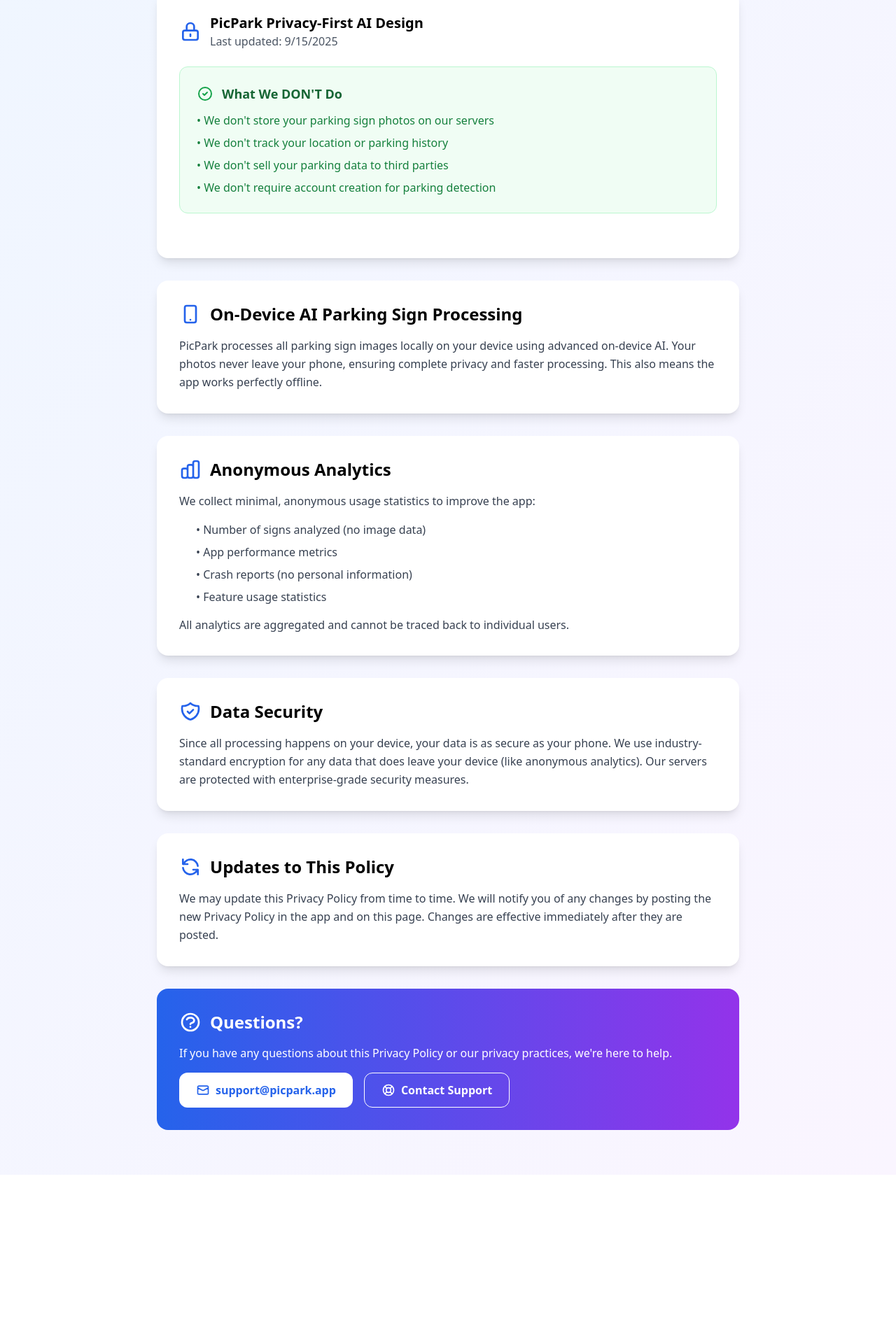
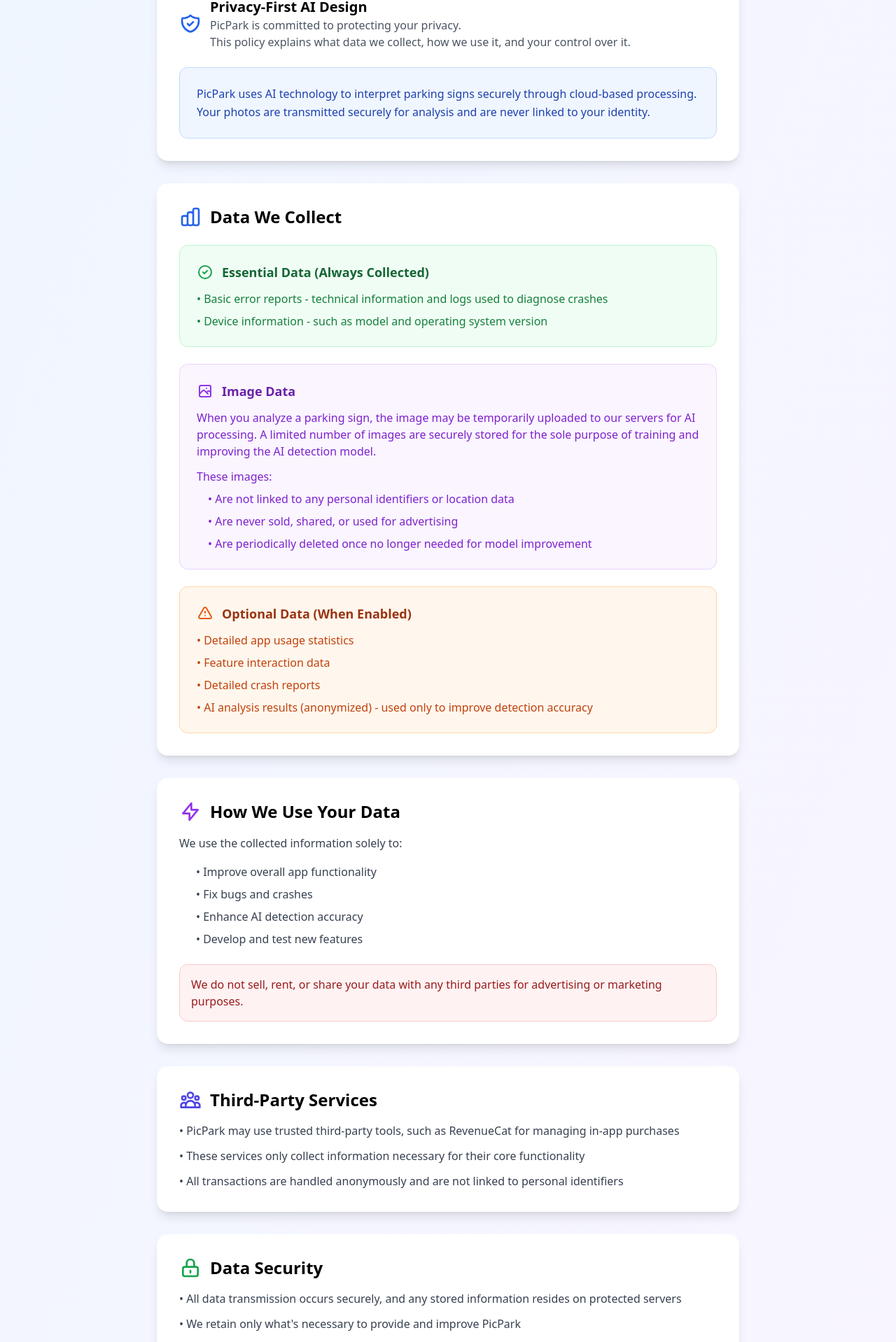
Before and after one commit to Rasmus257/PicPark-Website, a SvelteKit app: page /privacy in a window 1280 px wide. Shown: the part 302-2220 px from the top of the page at 70% size. Before the commit the page ends 1981 px from the top, so only its background shows below. Built offline with nearby package versions, Linux system fonts and the light colour scheme.

Commit message:
seperate api endpoint and cleaner status

```diff
--- a/package.json
+++ b/package.json
@@ -8,9 +8,6 @@
     "preview": "vite preview",
     "check": "svelte-kit sync && svelte-check --tsconfig ./tsconfig.json",
     "check:watch": "svelte-kit sync && svelte-check --tsconfig ./tsconfig.json --watch"
-  },
-  "dependencies": {
-    "better-sqlite3": "^9.2.2"
   },
   "devDependencies": {
     "@sveltejs/adapter-node": "^2.0.0",
--- a/src/routes/+error.svelte
+++ b/src/routes/+error.svelte
@@ -1,7 +1,3 @@
-<script>
-  import { page } from '$app/stores';
-</script>
-
 <svelte:head>
   <title>Page Not Found - PicPark</title>
   <meta name="description" content="The page you're looking for doesn't exist. Return to PicPark homepage for AI-powered parking sign detection." />
--- a/src/routes/privacy/+page.svelte
+++ b/src/routes/privacy/+page.svelte
@@ -8,8 +8,8 @@
 <div class="bg-gradient-to-br from-blue-50 to-purple-50 py-16">
   <div class="max-w-4xl mx-auto px-4 sm:px-6 lg:px-8">
     <div class="text-center mb-12">
-      <h1 class="text-4xl font-bold bg-gradient-to-r from-blue-600 to-blue-800 bg-clip-text text-transparent mb-4">PicPark Privacy Policy & Data Protection</h1>
-      <p class="text-xl text-gray-600">Complete privacy with on-device AI processing. Your parking data stays secure on your device.</p>
+      <h1 class="text-4xl leading-[45px] font-bold bg-gradient-to-r from-blue-600 to-blue-800 bg-clip-text text-transparent mb-4">PicPark Privacy Policy & Data Protection</h1>
+      <p class="text-xl text-gray-600">Last updated: 17/10/2025</p>
     </div>
 
     <div class="bg-white rounded-2xl p-8 shadow-lg mb-8">
@@ -19,43 +19,151 @@
             stroke-linecap="round"
             stroke-linejoin="round"
             stroke-width="2"
-            d="M12 15v2m-6 4h12a2 2 0 002-2v-6a2 2 0 00-2-2H6a2 2 0 00-2 2v6a2 2 0 002 2zm10-10V7a4 4 0 00-8 0v4h8z"
+            d="M9 12l2 2 4-4m5.618-4.016A11.955 11.955 0 0112 2.944a11.955 11.955 0 01-8.618 3.04A12.02 12.02 0 003 9c0 5.591 3.824 10.29 9 11.622 5.176-1.332 9-6.03 9-11.622 0-1.042-.133-2.052-.382-3.016z"
           ></path>
         </svg>
         <div>
-          <h2 class="text-xl font-semibold">PicPark Privacy-First AI Design</h2>
-          <p class="text-gray-600">Last updated: {new Date().toLocaleDateString()}</p>
+          <h2 class="text-xl font-semibold">Privacy-First AI Design</h2>
+          <p class="text-gray-600">PicPark is committed to protecting your privacy. <br />This policy explains what data we collect, how we use it, and your control over it.</p>
         </div>
       </div>
 
-      <div class="bg-green-50 border border-green-200 rounded-xl p-6 mb-8">
-        <div class="flex items-center space-x-3 mb-3">
-          <svg class="w-6 h-6 text-green-600" fill="none" stroke="currentColor" viewBox="0 0 24 24">
-            <path stroke-linecap="round" stroke-linejoin="round" stroke-width="2" d="M9 12l2 2 4-4m6 2a9 9 0 11-18 0 9 9 0 0118 0z"></path>
-          </svg>
-          <h3 class="text-lg font-semibold text-green-800">What We DON'T Do</h3>
-        </div>
-        <ul class="space-y-2 text-green-700">
-          <li>• We don't store your parking sign photos on our servers</li>
-          <li>• We don't track your location or parking history</li>
-          <li>• We don't sell your parking data to third parties</li>
-          <li>• We don't require account creation for parking detection</li>
-        </ul>
+      <div class="bg-blue-50 border border-blue-200 rounded-xl p-6">
+        <p class="text-blue-800 leading-relaxed">
+          PicPark uses AI technology to interpret parking signs securely through cloud-based processing. Your photos are transmitted securely for analysis and are never linked to
+          your identity.
+        </p>
       </div>
     </div>
 
     <div class="space-y-8">
       <div class="bg-white rounded-2xl p-8 shadow-lg">
+        <h2 class="text-2xl font-semibold mb-6 flex items-center">
+          <svg class="w-10 h-10 sm:w-8 sm:h-8 mr-3 text-blue-600" fill="none" stroke="currentColor" viewBox="0 0 24 24">
+            <path
+              stroke-linecap="round"
+              stroke-linejoin="round"
+              stroke-width="2"
+              d="M9 19v-6a2 2 0 00-2-2H5a2 2 0 00-2 2v6a2 2 0 002 2h2a2 2 0 002-2zm0 0V9a2 2 0 012-2h2a2 2 0 012 2v10m-6 0a2 2 0 002 2h2a2 2 0 002-2m0 0V5a2 2 0 012-2h2a2 2 0 012 2v14a2 2 0 01-2 2h-2a2 2 0 01-2-2z"
+            ></path>
+          </svg>
+          Data We Collect
+        </h2>
+
+        <div class="bg-green-50 border border-green-200 rounded-xl p-6 mb-6">
+          <div class="flex items-center space-x-3 mb-3">
+            <svg class="w-6 h-6 text-green-600" fill="none" stroke="currentColor" viewBox="0 0 24 24">
+              <path stroke-linecap="round" stroke-linejoin="round" stroke-width="2" d="M9 12l2 2 4-4m6 2a9 9 0 11-18 0 9 9 0 0118 0z"></path>
+            </svg>
+            <h3 class="text-lg font-semibold text-green-800">Essential Data (Always Collected)</h3>
+          </div>
+          <ul class="space-y-2 text-green-700">
+            <li>• Basic error reports - technical information and logs used to diagnose crashes</li>
+            <li>• Device information - such as model and operating system version</li>
+          </ul>
+        </div>
+
+        <div class="bg-purple-50 border border-purple-200 rounded-xl p-6 mb-6">
+          <div class="flex items-center space-x-3 mb-3">
+            <svg class="w-6 h-6 text-purple-600" fill="none" stroke="currentColor" viewBox="0 0 24 24">
+              <path
+                stroke-linecap="round"
+                stroke-linejoin="round"
+                stroke-width="2"
+                d="M4 16l4.586-4.586a2 2 0 012.828 0L16 16m-2-2l1.586-1.586a2 2 0 012.828 0L20 14m-6-6h.01M6 20h12a2 2 0 002-2V6a2 2 0 00-2-2H6a2 2 0 00-2 2v12a2 2 0 002 2z"
+              ></path>
+            </svg>
+            <h3 class="text-lg font-semibold text-purple-800">Image Data</h3>
+          </div>
+          <p class="text-purple-700 mb-3">
+            When you analyze a parking sign, the image may be temporarily uploaded to our servers for AI processing. A limited number of images are securely stored for the sole
+            purpose of training and improving the AI detection model.
+          </p>
+          <p class="text-purple-700 mb-2 font-medium">These images:</p>
+          <ul class="space-y-2 text-purple-700 ml-4">
+            <li>• Are not linked to any personal identifiers or location data</li>
+            <li>• Are never sold, shared, or used for advertising</li>
+            <li>• Are periodically deleted once no longer needed for model improvement</li>
+          </ul>
+        </div>
+
+        <div class="bg-orange-50 border border-orange-200 rounded-xl p-6">
+          <div class="flex items-center space-x-3 mb-3">
+            <svg class="w-6 h-6 text-orange-600" fill="none" stroke="currentColor" viewBox="0 0 24 24">
+              <path
+                stroke-linecap="round"
+                stroke-linejoin="round"
+                stroke-width="2"
+                d="M12 9v2m0 4h.01m-6.938 4h13.856c1.54 0 2.502-1.667 1.732-3L13.732 4c-.77-1.333-2.694-1.333-3.464 0L3.34 16c-.77 1.333.192 3 1.732 3z"
+              ></path>
+            </svg>
+            <h3 class="text-lg font-semibold text-orange-800">Optional Data (When Enabled)</h3>
+          </div>
+          <ul class="space-y-2 text-orange-700">
+            <li>• Detailed app usage statistics</li>
+            <li>• Feature interaction data</li>
+            <li>• Detailed crash reports</li>
+            <li>• AI analysis results (anonymized) - used only to improve detection accuracy</li>
+          </ul>
+        </div>
+      </div>
+
+      <div class="bg-white rounded-2xl p-8 shadow-lg">
         <h2 class="text-2xl font-semibold mb-4 flex items-center">
-          <svg class="w-10 h-10 sm:w-8 sm:h-8 mr-3 text-blue-600" fill="none" stroke="currentColor" viewBox="0 0 24 24">
-            <path stroke-linecap="round" stroke-linejoin="round" stroke-width="2" d="M12 18h.01M8 21h8a2 2 0 002-2V5a2 2 0 00-2-2H8a2 2 0 00-2 2v14a2 2 0 002 2z"></path>
+          <svg class="w-8 h-8 mr-3 text-purple-600" fill="none" stroke="currentColor" viewBox="0 0 24 24">
+            <path stroke-linecap="round" stroke-linejoin="round" stroke-width="2" d="M13 10V3L4 14h7v7l9-11h-7z"></path>
           </svg>
-          On-Device AI Parking Sign Processing
+          How We Use Your Data
         </h2>
-        <p class="text-gray-700 leading-relaxed">
-          PicPark processes all parking sign images locally on your device using advanced on-device AI. Your photos never leave your phone, ensuring complete privacy and faster
-          processing. This also means the app works perfectly offline.
-        </p>
+        <p class="text-gray-700 leading-relaxed mb-4">We use the collected information solely to:</p>
+        <ul class="space-y-2 text-gray-700 ml-6">
+          <li>• Improve overall app functionality</li>
+          <li>• Fix bugs and crashes</li>
+          <li>• Enhance AI detection accuracy</li>
+          <li>• Develop and test new features</li>
+        </ul>
+        <div class="bg-red-50 border border-red-200 rounded-xl p-4 mt-6">
+          <p class="text-red-800 font-medium">We do not sell, rent, or share your data with any third parties for advertising or marketing purposes.</p>
+        </div>
+      </div>
+
+      <div class="bg-white rounded-2xl p-8 shadow-lg">
+        <h2 class="text-2xl font-semibold mb-4 flex items-center">
+          <svg class="w-8 h-8 mr-3 text-indigo-600" fill="none" stroke="currentColor" viewBox="0 0 24 24">
+            <path
+              stroke-linecap="round"
+              stroke-linejoin="round"
+              stroke-width="2"
+              d="M17 20h5v-2a3 3 0 00-5.356-1.857M17 20H7m10 0v-2c0-.656-.126-1.283-.356-1.857M7 20H2v-2a3 3 0 015.356-1.857M7 20v-2c0-.656.126-1.283.356-1.857m0 0a5.002 5.002 0 019.288 0M15 7a3 3 0 11-6 0 3 3 0 016 0zm6 3a2 2 0 11-4 0 2 2 0 014 0zM7 10a2 2 0 11-4 0 2 2 0 014 0z"
+            ></path>
+          </svg>
+          Third-Party Services
+        </h2>
+        <ul class="space-y-3 text-gray-700">
+          <li>• PicPark may use trusted third-party tools, such as RevenueCat for managing in-app purchases</li>
+          <li>• These services only collect information necessary for their core functionality</li>
+          <li>• All transactions are handled anonymously and are not linked to personal identifiers</li>
+        </ul>
+      </div>
+
+      <div class="bg-white rounded-2xl p-8 shadow-lg">
+        <h2 class="text-2xl font-semibold mb-4 flex items-center">
+          <svg class="w-8 h-8 mr-3 text-green-600" fill="none" stroke="currentColor" viewBox="0 0 24 24">
+            <path
+              stroke-linecap="round"
+              stroke-linejoin="round"
+              stroke-width="2"
+              d="M12 15v2m-6 4h12a2 2 0 002-2v-6a2 2 0 00-2-2H6a2 2 0 00-2 2v6a2 2 0 002 2zm10-10V7a4 4 0 00-8 0v4h8z"
+            ></path>
+          </svg>
+          Data Security
+        </h2>
+        <ul class="space-y-3 text-gray-700">
+          <li>• All data transmission occurs securely, and any stored information resides on protected servers</li>
+          <li>• We retain only what's necessary to provide and improve PicPark</li>
+          <li>• If you uninstall the app, any associated data is automatically deleted after a short retention period</li>
+          <li>• PicPark does not sell, share, or expose personal data to any third party</li>
+        </ul>
       </div>
 
       <div class="bg-white rounded-2xl p-8 shadow-lg">
@@ -65,42 +173,20 @@
               stroke-linecap="round"
               stroke-linejoin="round"
               stroke-width="2"
-              d="M9 19v-6a2 2 0 00-2-2H5a2 2 0 00-2 2v6a2 2 0 002 2h2a2 2 0 002-2zm0 0V9a2 2 0 012-2h2a2 2 0 012 2v10m-6 0a2 2 0 002 2h2a2 2 0 002-2m0 0V5a2 2 0 012-2h2a2 2 0 012 2v14a2 2 0 01-2 2h-2a2 2 0 01-2-2z"
+              d="M12 6V4m0 2a2 2 0 100 4m0-4a2 2 0 110 4m-6 8a2 2 0 100-4m0 4a2 2 0 100 4m0-4v2m0-6V4m6 6v10m6-2a2 2 0 100-4m0 4a2 2 0 100 4m0-4v2m0-6V4"
             ></path>
           </svg>
-          Anonymous Analytics
+          Your Control
         </h2>
-        <p class="text-gray-700 leading-relaxed mb-4">We collect minimal, anonymous usage statistics to improve the app:</p>
-        <ul class="space-y-2 text-gray-700 ml-6">
-          <li>• Number of signs analyzed (no image data)</li>
-          <li>• App performance metrics</li>
-          <li>• Crash reports (no personal information)</li>
-          <li>• Feature usage statistics</li>
+        <ul class="space-y-3 text-gray-700">
+          <li>• You remain in control of your data</li>
+          <li>• You can enable or disable additional data collection at any time within the app's settings</li>
+          <li>• Even when disabled, we continue to collect only minimal technical information required for the app to function reliably</li>
         </ul>
-        <p class="text-gray-700 mt-4">All analytics are aggregated and cannot be traced back to individual users.</p>
       </div>
-
       <div class="bg-white rounded-2xl p-8 shadow-lg">
         <h2 class="text-2xl font-semibold mb-4 flex items-center">
-          <svg class="w-8 h-8 mr-3 text-blue-600" fill="none" stroke="currentColor" viewBox="0 0 24 24">
-            <path
-              stroke-linecap="round"
-              stroke-linejoin="round"
-              stroke-width="2"
-              d="M9 12l2 2 4-4m5.618-4.016A11.955 11.955 0 0112 2.944a11.955 11.955 0 01-8.618 3.04A12.02 12.02 0 003 9c0 5.591 3.824 10.29 9 11.622 5.176-1.332 9-6.03 9-11.622 0-1.042-.133-2.052-.382-3.016z"
-            ></path>
-          </svg>
-          Data Security
-        </h2>
-        <p class="text-gray-700 leading-relaxed">
-          Since all processing happens on your device, your data is as secure as your phone. We use industry-standard encryption for any data that does leave your device (like
-          anonymous analytics). Our servers are protected with enterprise-grade security measures.
-        </p>
-      </div>
-
-      <div class="bg-white rounded-2xl p-8 shadow-lg">
-        <h2 class="text-2xl font-semibold mb-4 flex items-center">
-          <svg class="w-8 h-8 mr-3 text-blue-600" fill="none" stroke="currentColor" viewBox="0 0 24 24">
+          <svg class="w-8 h-8 mr-3 text-gray-600" fill="none" stroke="currentColor" viewBox="0 0 24 24">
             <path
               stroke-linecap="round"
               stroke-linejoin="round"
@@ -115,6 +201,21 @@
           effective immediately after they are posted.
         </p>
       </div>
+      <div class="bg-gradient-to-r from-red-500 to-orange-500 rounded-2xl p-8 text-white">
+        <h2 class="text-2xl font-semibold mb-4 flex items-center">
+          <svg class="w-8 h-8 mr-3" fill="none" stroke="currentColor" viewBox="0 0 24 24">
+            <path
+              stroke-linecap="round"
+              stroke-linejoin="round"
+              stroke-width="2"
+              d="M12 9v2m0 4h.01m-6.938 4h13.856c1.54 0 2.502-1.667 1.732-3L13.732 4c-.77-1.333-2.694-1.333-3.464 0L3.34 16c-.77 1.333.192 3 1.732 3z"
+            ></path>
+          </svg>
+          Disclaimer
+        </h2>
+        <p class="text-lg">PicPark is not responsible for any parking tickets, fines, or violations that may occur while using the app.</p>
+        <p class="mt-2">Users are solely responsible for confirming local parking rules and regulations.</p>
+      </div>
 
       <div class="bg-gradient-to-r from-blue-600 to-purple-600 rounded-2xl p-8 text-white">
         <h2 class="text-2xl font-semibold mb-4 flex items-center">
@@ -126,13 +227,12 @@
               d="M8.228 9c.549-1.165 2.03-2 3.772-2 2.21 0 4 1.343 4 3 0 1.4-1.278 2.575-3.006 2.907-.542.104-.994.54-.994 1.093m0 3h.01M21 12a9 9 0 11-18 0 9 9 0 0118 0z"
             ></path>
           </svg>
-          Questions?
+          Questions or Concerns?
         </h2>
-        <p class="mb-4">If you have any questions about this Privacy Policy or our privacy practices, we're here to help.</p>
-        <div class="flex flex-col sm:flex-row gap-4">
+        <p class="mb-4">If you have any questions about our privacy practices, please contact us at:</p>
         <a
           href="mailto:support@picpark.app"
-            class="bg-white text-blue-600 px-6 py-3 rounded-xl font-semibold hover:bg-gray-100 transition-colors flex items-center justify-center"
+          class="bg-white text-blue-600 px-6 py-3 rounded-xl font-semibold hover:bg-gray-100 transition-colors flex items-center justify-center w-fit"
         >
           <svg class="w-5 h-5 mr-2" fill="none" stroke="currentColor" viewBox="0 0 24 24">
             <path
@@ -144,22 +244,7 @@
           </svg>
           support@picpark.app
         </a>
-          <a
-            href="/support"
-            class="border border-white text-white px-6 py-3 rounded-xl font-semibold hover:bg-white hover:text-blue-600 transition-colors flex items-center justify-center"
-          >
-            <svg class="w-5 h-5 mr-2" fill="none" stroke="currentColor" viewBox="0 0 24 24">
-              <path
-                stroke-linecap="round"
-                stroke-linejoin="round"
-                stroke-width="2"
-                d="M18.364 5.636l-3.536 3.536m0 5.656l3.536 3.536M9.172 9.172L5.636 5.636m3.536 9.192L5.636 18.364M21 12a9 9 0 11-18 0 9 9 0 0118 0zm-5 0a4 4 0 11-8 0 4 4 0 018 0z"
-              ></path>
-            </svg>
-            Contact Support
-          </a>
       </div>
     </div>
   </div>
 </div>
-</div>
```
Also changed, not shown: src/lib/database.ts (deleted, +0 -23 lines), src/routes/+layout.svelte (+7 -0 lines), src/routes/+page.svelte (+13 -13 lines), src/routes/api/parking/+server.ts (deleted, +0 -67 lines), src/routes/api/status/+server.ts (deleted, +0 -23 lines), 2 other files (tests, documents, lock files or other folders). Lines whose indentation alone changed are shown as unchanged.
